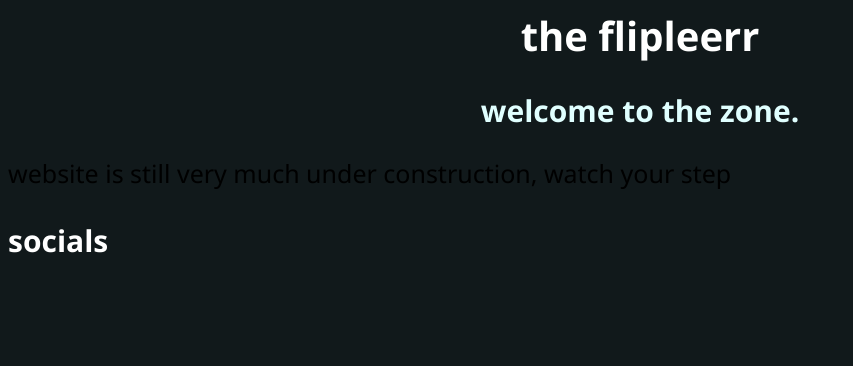
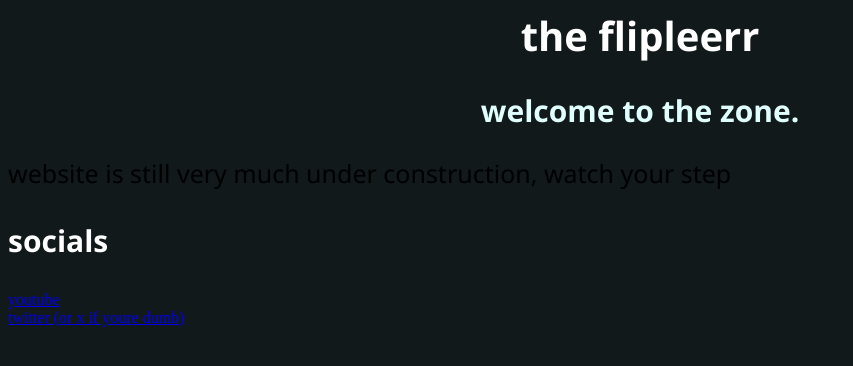
Before and after one commit to Flipleerr/my-site, a plain HTML site: page index.html in a window 1280 px wide. Shown: the whole page, without its empty margins (0-853 px from the left). Drawn offline with Linux system fonts and the light colour scheme.

Commit message:
updated index.html

```diff
--- a/index.html
+++ b/index.html
@@ -12,7 +12,7 @@
         <p>website is still very much under construction, watch your step</p>
 
         <h3>socials</h3>
-
-
+        <a href="https://youtube.com/@TheFlipleerr">youtube</a><br>
+        <a href="https://twitter.com/TheFlipleerr">twitter (or x if youre dumb)</a>
     </body>
 </html>
```
